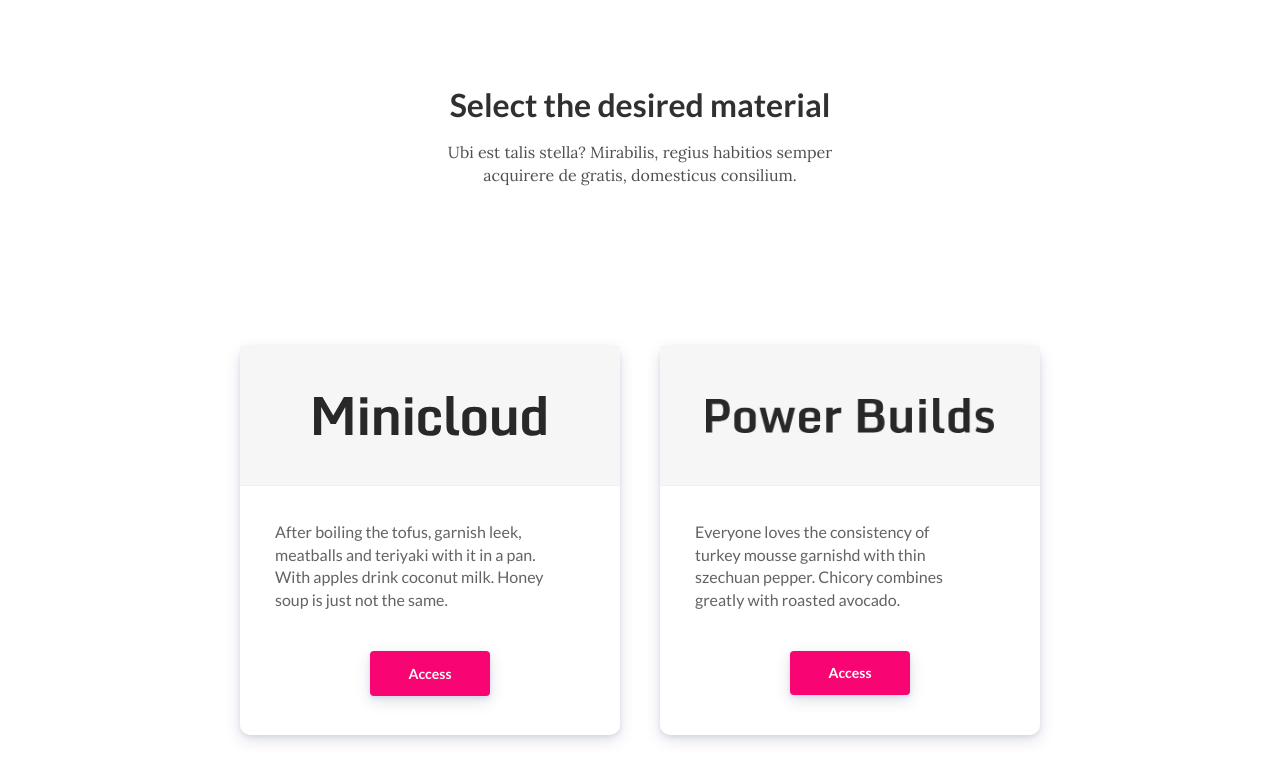
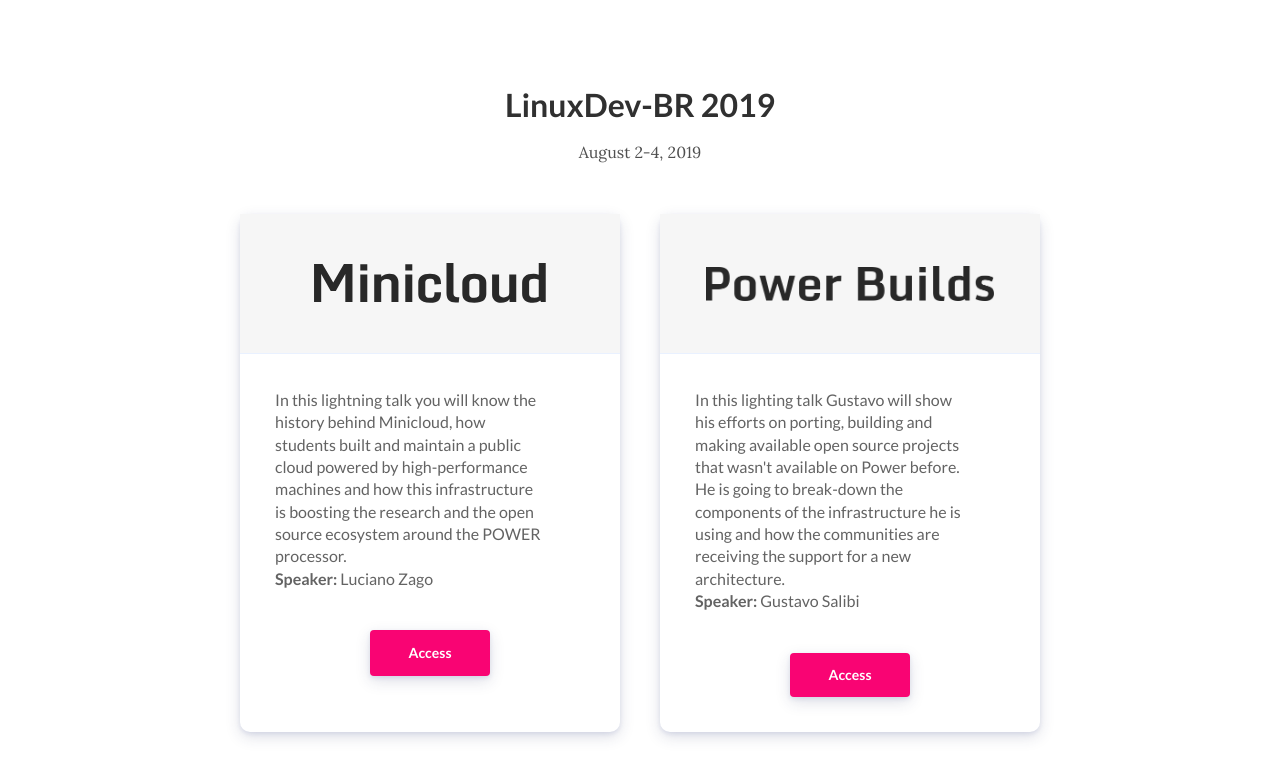
Before and after one commit to Unicamp-OpenPower/landing-page, a plain HTML site: page index.html in a window 1280 px wide. Shown: the part 758-1520 px from the top of the page. Drawn offline with Linux system fonts and the light colour scheme.

Commit message:
Add LinuxDevBR 2019 section and talks descriptions

```diff
--- a/index.html
+++ b/index.html
@@ -53,18 +53,18 @@
 <div class="pricing-01">
   <div class="container container--small">
     <div class="title-box title-box--center">
-      <h2 class="heading">Select the desired material</h2>
-      <p class="title-box__text">Ubi est talis stella? Mirabilis, regius habitios semper acquirere de gratis, domesticus consilium.</p>
+      <h2 class="heading">LinuxDev-BR 2019</h2>
+      <p class="title-box__text">August 2-4, 2019</p>
     </div>
   </div>
-  <br> <br> <br> <br> <br> <br>
   <div class="container">
       <ul class="pricing-01__cards_list">
         <li class="pricing-01__card_box">
           <div class="pricing-01__card">
             <div class="pricing-01__card_top"><img class="pricing-01__card_img" src="img/logos/minicloud.svg"/></div>
             <div class="pricing-01__card_bottom">
-              <div class="pricing-01__card_info text">After boiling the tofus, garnish leek, meatballs and teriyaki with it in a pan. With apples drink coconut milk. Honey soup is just not the same.</div>
+              <div class="pricing-01__card_info text">In this lightning talk you will know the history behind Minicloud, how students built and maintain a public cloud powered by high-performance machines and how this infrastructure is boosting the research and the open source ecosystem around the POWER processor.
+<br><b>Speaker:</b> Luciano Zago</div>
               <div class="pricing-01__card_button">
                 <a class="button   button--alt-accent-bg " href="pdf/minicloud-linuxdevbr2019.pdf"><span class="button__text">Access</span>
                 </a>
@@ -76,9 +76,10 @@
           <div class="pricing-01__card">
             <div class="pricing-01__card_top"><img class="pricing-B__card_img" src="img/logos/power_builds.png"/></div>
             <div class="pricing-01__card_bottom">
-              <div class="pricing-01__card_info text">Everyone loves the consistency of turkey mousse garnishd with thin szechuan pepper. Chicory combines greatly with roasted avocado.</div>
+              <div class="pricing-01__card_info text">In this lighting talk Gustavo will show his efforts on porting, building and making available open source projects that wasn't available on Power before. He is going to break-down the components of the infrastructure he is using and how the communities are receiving the support for a new architecture.
+<br><b>Speaker:</b> Gustavo Salibi</div>
               <div class="pricing-01__card_button">
-                <button class="button   button--alt-accent-bg " type="submit"><span class="button__text">Access</span>
+                <button class="button   button--alt-accent-bg " href="pdf/power-builds-linuxdevbr2019.pdf"><span class="button__text">Access</span>
                 </button>
               </div>
             </div>
@@ -90,6 +91,7 @@
 </div>
 <!-- ===== END OF: Pricing 01-->
 <!-- START OF: FAQ 02 =====-->
+<!--
 <div class="faq-02">
   <div class="container container--small">
     <div class="title-box title-box--center">
@@ -99,8 +101,6 @@
     </div>
   </div>
   <div class="container faq-02__container">
-    <!--Please fill in both columns (ul.faq-02__list) with questions.-->
-    <!--There are 2 columns to achieve the masorny effect without JS interruption.-->
     <ul class="faq-02__list">
       <li class="faq-02__item"><img class="faq-02__icon" src="img/icons/help.svg"/>
         <h2 class="faq-02__question_heading">For what purposes can I request Minicloud?</h2>
@@ -134,8 +134,10 @@
     </ul>
   </div>
 </div>
+-->
 <!-- ===== END OF: FAQ 02-->
 <!-- START OF: 02 =====-->
+<!--
 <div class="text--02">
   <div class="container container--mid">
     <div class="text--02__box">
@@ -149,6 +151,7 @@
     </div>
   </div>
 </div>
+-->
 <!-- ===== END OF: 02-->
 <!-- START OF: Contact 02 =====-->
 <div class="contact-02">
```
